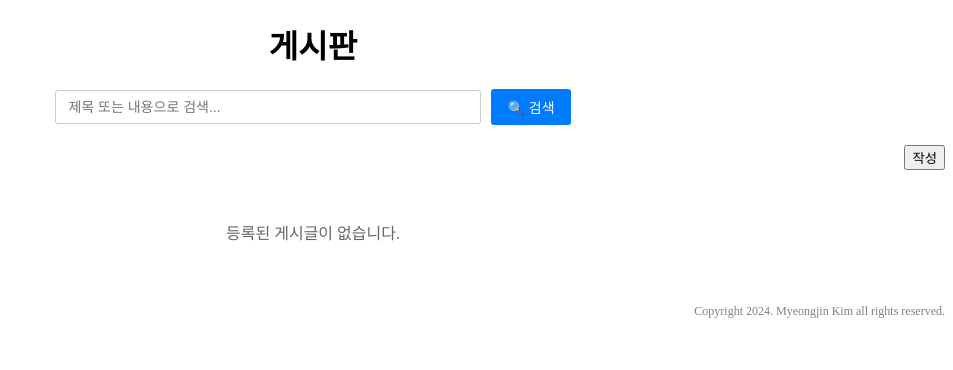
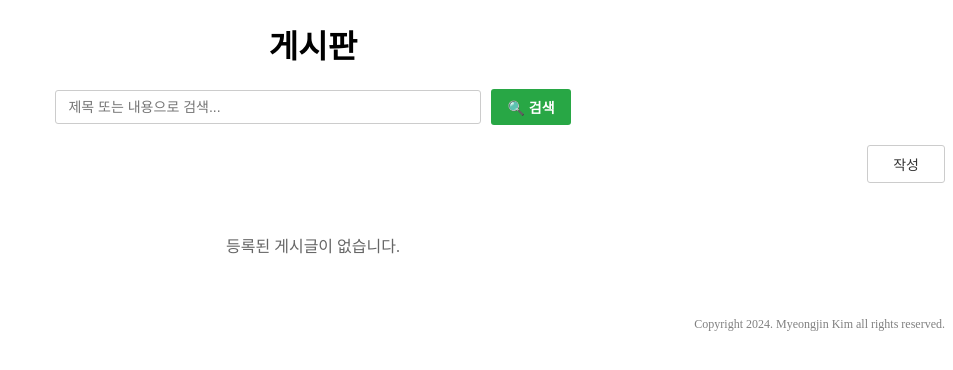
Before and after one commit to ymcajudo/web_board, a Flask app: page / in a window 1280 px wide. Shown: the part 37-407 px from the top of the page, without its empty margins (327-1280 px from the left). Run offline with Flask 3, Linux system fonts and the light colour scheme; the visitor is signed in with stand-in values (Sample User, id 1); data that the repository does not hold is empty; parts of the project's set-up code (start-up, migrations or seed data) failed here and were passed over.

Commit message:
Add files via upload

```diff
--- a/flask_app/templates/index.html
+++ b/flask_app/templates/index.html
@@ -45,16 +45,17 @@
             font-size: 14px;
         }
         .search-btn {
-            background-color: #007bff;
+            background-color: #28a745; /* 초록색 배경 */
             color: white;
             border: none;
             padding: 8px 16px;
             border-radius: 3px;
             cursor: pointer;
             font-size: 14px;
+            font-weight: bold;
         }
         .search-btn:hover {
-            background-color: #0056b3;
+            background-color: #1e7e34; /* 마우스 오버 시 더 진한 초록색 */
         }
         .search-reset-btn {
             background-color: #6c757d;
@@ -113,6 +114,25 @@
             text-align: right;
             margin-bottom: 10px;
         }
+
+        /* '작성' 버튼 스타일 (new_post.html의 '홈으로' 버튼 스타일 기반, 크기 유지) */
+        .button-container button {
+            font-size: 14px;
+            padding: 8px 25px; /* 기존 가로 25% 확대 크기 유지 */
+            font-weight: normal; /* 폰트 굵기 일반으로 변경 */
+            background-color: white; /* 흰색 배경 */
+            color: #333; /* 어두운 글씨색 */
+            border: 1px solid #ccc; /* 옅은 회색 테두리 */
+            border-radius: 3px; /* 모서리 덜 둥글게 */
+            cursor: pointer;
+            transition: background-color 0.3s;
+        }
+
+        .button-container button:hover {
+            background-color: #f5f5f5; /* hover 시 배경색 변경 */
+            border-color: #ccc; /* 테두리 색상 유지 */
+        }
+
         .pagination {
             text-align: center;
             margin-top: 20px;
@@ -198,7 +218,6 @@
         </div>
     </div>
 
-    <!-- Flash 메시지 표시 -->
     {% with messages = get_flashed_messages() %}
         {% if messages %}
             <div class="flash-messages">
@@ -211,7 +230,6 @@
 
     <h1>게시판</h1>
 
-    <!-- 검색 바 -->
     <div class="search-container">
         <form method="get" action="/" style="display: flex; gap: 10px; align-items: center;">
             <input type="text" name="search" class="search-input" placeholder="제목 또는 내용으로 검색..."
```
